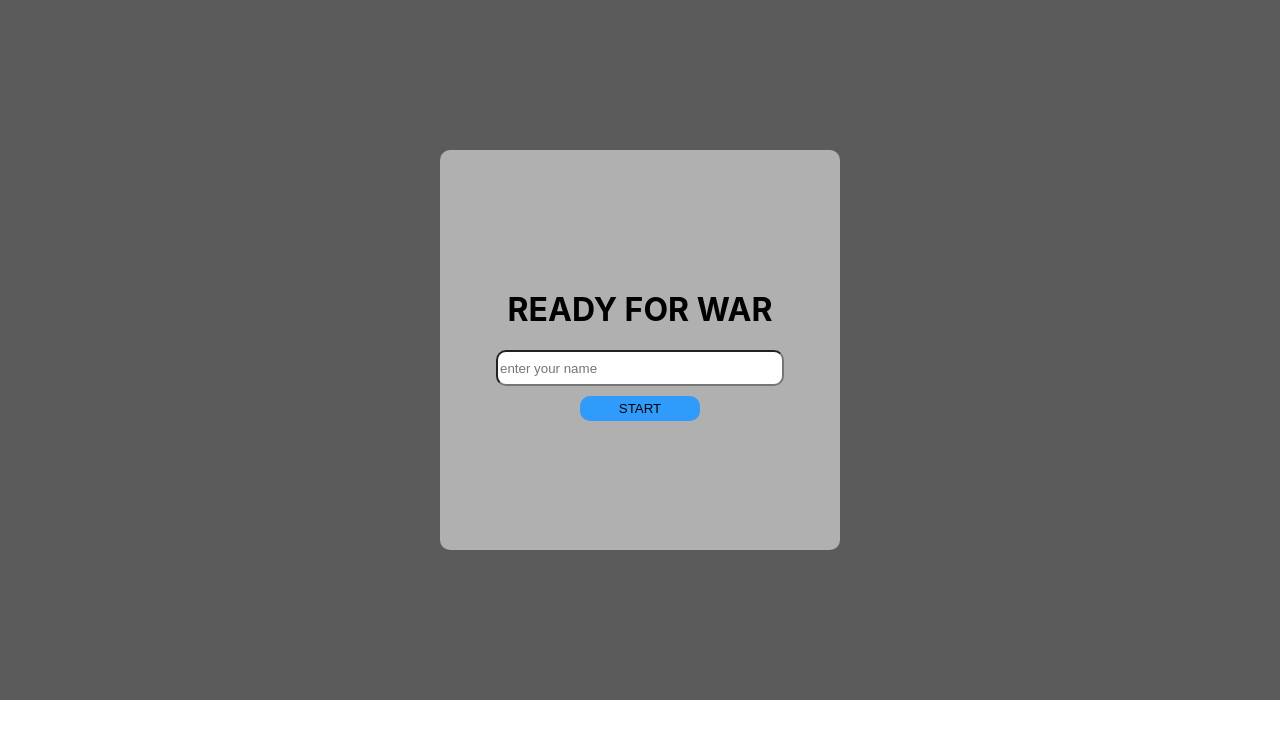
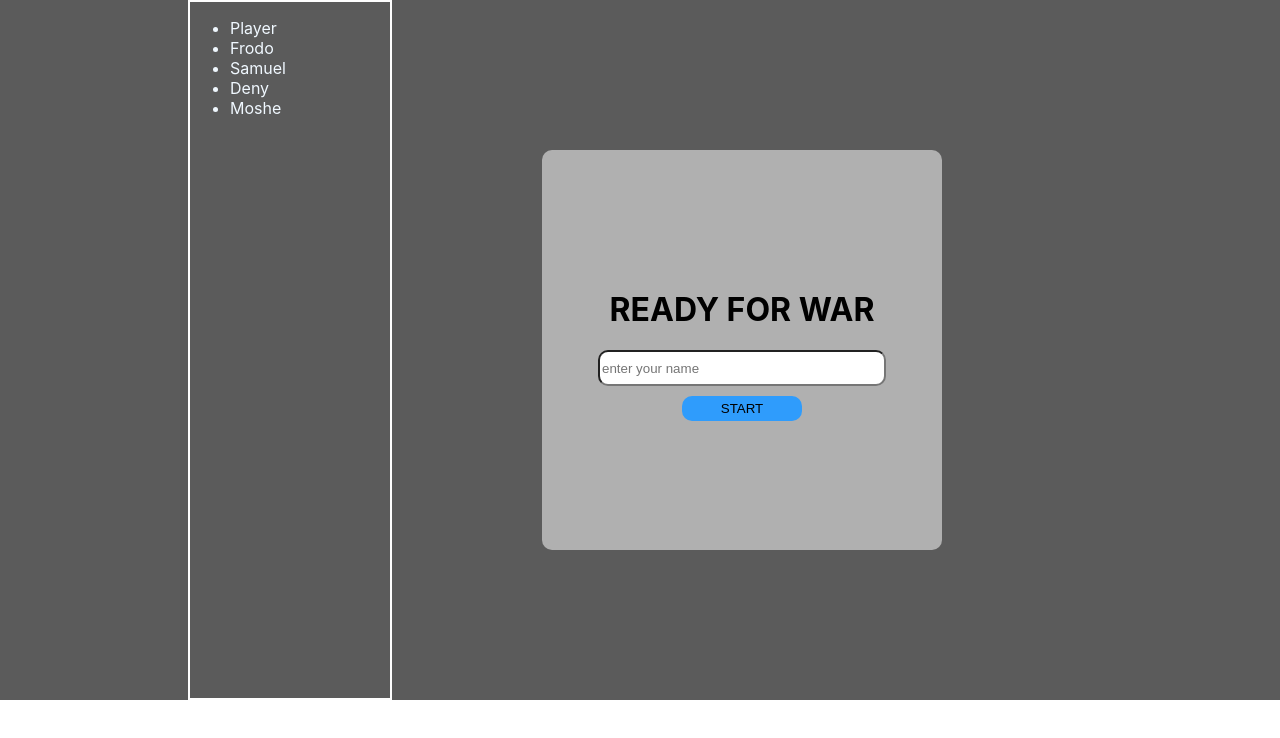
Before and after one commit to PavelMJ/cardgameapp, a React (Create React App) app: page / in a window 1280 px wide. Shown: the top 738 px of the page. Built offline with nearby package versions, Linux system fonts and the light colour scheme.

Commit message:
add data from data.json

```diff
--- /dev/null
+++ b/public/data.json
@@ -0,0 +1,26 @@
+[
+	{
+		 "playerName":"Frodo",
+		 "win":40,
+		 "lose":1,
+		 "games":41
+	},
+	{
+		 "playerName":"Samuel",
+		 "win":8,
+		 "lose":9,
+		 "games":17
+	},
+	{
+		 "playerName":"Deny",
+		 "win":15,
+		 "lose":3,
+		 "games":18
+	},
+	{
+		 "playerName":"Moshe",
+		 "win":7,
+		 "lose":2,
+		 "games":9
+	}
+]
--- a/src/App.css
+++ b/src/App.css
@@ -5,6 +5,16 @@
 	background-color: rgb(91, 91, 91);
 	width: 100%;
 	height: 100%;
+}
+.conteiner{
+	display: flex;
+}
+
+.table{
+	width: 200px;
+
+	color: aliceblue;
+	border: solid 2px rgb(255, 255, 255);
 }
 
 .signIn{
--- a/src/App.js
+++ b/src/App.js
@@ -1,5 +1,6 @@
-import React from 'react';
+import React, { useEffect } from 'react';
 import { useState } from 'react';
+// import data from '/data.json'
 import './App.css';
 
 import SignIn from './components/SignIn';
@@ -15,12 +16,23 @@ function App() {
 	const [player, setPlayer] = useState({})
 	const [compDeck, setCompDeck] = useState([])
 	const [playerDeck, setplayeDeck] = useState([])
-
+	const [allPlayers, setAllPlayers] = useState([
+])
+	useEffect(()=>{
+		fetch('/data.json')
+		.then((responce)=>responce.json())
+		.then((data)=>setAllPlayers(data))
+		.catch((error)=> console.error(error))
+	},[])
 
 	const createPlayer = (userName) => {
 		setPlayer({ playerName: userName, win: 0, lose: 0, games: 1 })
 		createGame()
 	}
+	// useEffect(()=>{
+	// 	setAllPlayers(data)
+	// },[allPlayers])
+
 	const createGame = () => {
 
 		let cardDeck = []
@@ -66,7 +78,7 @@ function App() {
 
 	const switchPage = () => {
 		if (switchPages === 0) {
-			return <SignIn setSwitchPages={setSwitchPages} createPlayer={createPlayer} />
+			return <SignIn setSwitchPages={setSwitchPages} createPlayer={createPlayer} playersData={allPlayers}/>
 
 		}
 		else if (switchPages === 1) {
@@ -82,6 +94,7 @@ function App() {
 
 	return (
 		<div className="App">
+
 			{switchPage()}
 		</div>
 	);
--- a/src/components/SignIn.jsx
+++ b/src/components/SignIn.jsx
@@ -2,17 +2,21 @@ import React from 'react'
 import { useState } from 'react'
 
 export default function SignIn(props) {
-	const [name, setName] =useState('')
+	const [name, setName] = useState('')
 
-	const checkName =()=>{
-		if(name.length < 2){
+	const checkName = () => {
+		if (name.length < 2) {
 			alert("too short!")
 		}
-		else{
+		else {
 			props.setSwitchPages(1)
 			props.createPlayer(name)
+			// props.saveJson(props.allPlayers,'./data/data.json')
+
 		}
 	}
+
+	console.log(props);
 
 
 
@@ -20,11 +24,21 @@ export default function SignIn(props) {
 
 
 	return (
-		<div className='signIn'>
-			<h1>READY FOR WAR</h1>
+		<div className='conteiner'>
+			<div className='table'>
+				<ul className='players'>
+					<li>Player</li>
+				{props.playersData.map((obj, index)=>(
+					<li key={index}>{obj.playerName}</li>
+				))}
+			</ul>
 
-			<input className='nameInput' onChange={(e)=>{setName(e.target.value)}} type="text" placeholder='enter your name' />
-			<button className='start Btn' onClick={checkName}>START</button>
+			</div>
+			<div className='signIn' >
+				<h1>READY FOR WAR</h1>
+				<input className='nameInput' onChange={(e) => { setName(e.target.value) }} type="text" placeholder='enter your name' />
+				<button className='start Btn' onClick={checkName}>START</button>
+			</div>
 		</div>
 	)
 }
```
Also changed, not shown: public/manifest.json (deleted).
